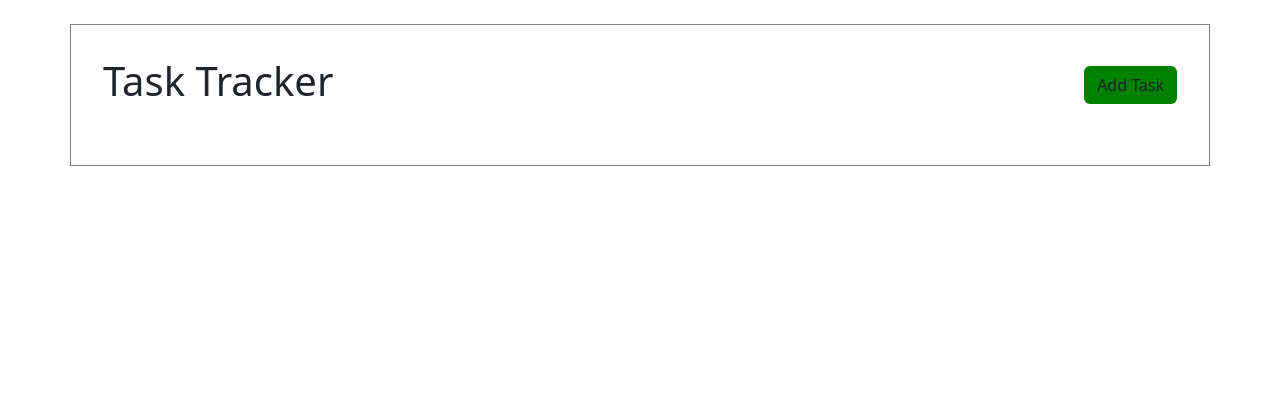
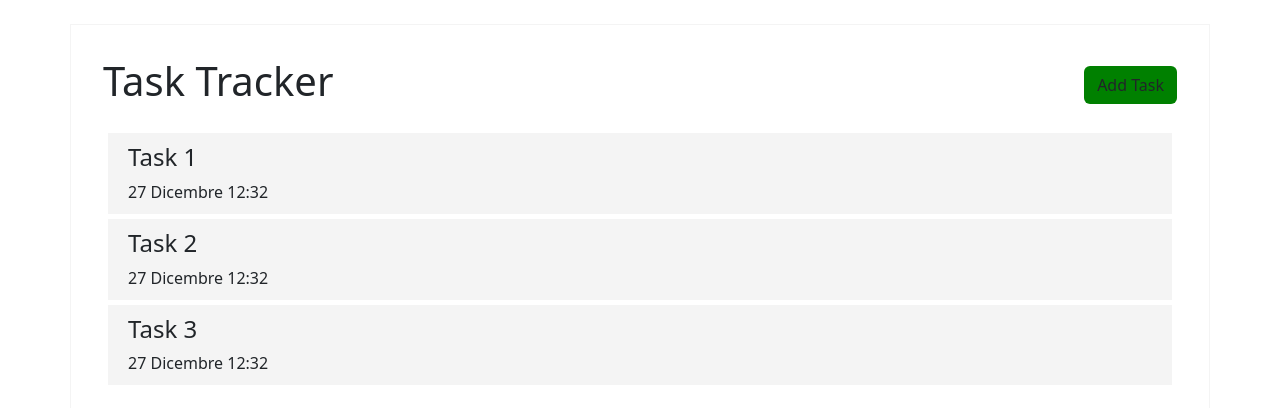
Before and after one commit to gab-che/vite_todolist, a Vue app: page / in a window 1280 px wide. Shown: the top 408 px of the page. Built offline with nearby package versions, Linux system fonts and the light colour scheme.

Commit message:
adds tasks via store

```diff
--- a/src/App.vue
+++ b/src/App.vue
@@ -1,21 +1,29 @@
 <script>
   import TheHeader from './components/TheHeader.vue';
+  import TaskList from './components/TaskList.vue';
 
   export default{
-    components: { TheHeader },
+    components: { TheHeader, TaskList },
+
+    data(){
+      return{}
+    }
   }
 </script>
 
 <template>
   <div class="container main_container my-4">
     <TheHeader title="Task Tracker"></TheHeader>
+    <TaskList></TaskList>
   </div>
 </template>
 
 <style lang="scss">
   @use './styles/general.scss';
+  @use './styles/partials/variables' as *;
+
   .main_container{
-    border: 1px solid gray;
+    border: 1px solid $color_primary;
     padding: 2rem;
   }
 </style>
--- /dev/null
+++ b/src/components/SingleTask.vue
@@ -0,0 +1,36 @@
+<script>
+    export default{
+        props: {
+            task: Object,
+        }
+    }
+</script>
+
+<template>
+    <div class="single_task">
+        <h4>{{task.text}}</h4>
+        <p>{{task.day}}</p>
+    </div>
+</template>
+
+<style lang="scss">
+    @use '../styles/partials/utilities' as *;
+    @use '../styles/partials/variables' as *;
+
+    .single_task{
+        background-color: $color_primary;
+        margin: 5px;
+        padding: calc($standard_spacer / 2) $standard_spacer;
+        cursor: pointer;
+
+        &.reminder{
+            border-left: 5px solid green;
+        }
+
+        h4{
+            @include flex_between;
+        }
+    }
+
+
+</style>
--- /dev/null
+++ b/src/components/TaskList.vue
@@ -0,0 +1,29 @@
+<script>
+    import { store } from '../store';
+    import SingleTask from './SingleTask.vue';
+
+    export default{
+    components: { SingleTask },
+
+    data() {
+        return {
+            store,
+            tasks: []
+        };
+    },
+    created() {
+        this.tasks = this.store.taskList;
+    },
+}
+</script>
+
+<template>
+    <div v-for="task in tasks" :key="task.id">
+        <SingleTask :task="task"></SingleTask>
+    </div>
+</template>
+
+<style lang="scss">
+  @use '../styles/partials/utilities' as *;
+  @use '../styles/partials/variables' as *;
+</style>
--- /dev/null
+++ b/src/store.js
@@ -0,0 +1,24 @@
+import { reactive } from "vue";
+
+export const store = reactive({
+    taskList: [
+        {
+            id: 1,
+            text: 'Task 1',
+            day: '27 Dicembre 12:32',
+            reminder: true,
+        },
+        {
+            id: 2,
+            text: 'Task 2',
+            day: '27 Dicembre 12:32',
+            reminder: false,
+        },
+        {
+            id: 3,
+            text: 'Task 3',
+            day: '27 Dicembre 12:32',
+            reminder: true,
+        },
+    ]
+});
--- a/src/styles/general.scss
+++ b/src/styles/general.scss
@@ -1,4 +1,8 @@
 @use './partials/utilities' as *;
 @use './partials/variables' as *;
+// @use "@fortawesome/fontawesome-free/css/all.min.css";
+@import 'bootstrap/scss/bootstrap';
 
-@import 'bootstrap/scss/bootstrap';
+p{
+    margin-bottom: 0;
+}
--- a/src/styles/partials/_variables.scss
+++ b/src/styles/partials/_variables.scss
@@ -1 +1,2 @@
 $standard_spacer: 20px;
+$color_primary: #f4f4f4;
```
